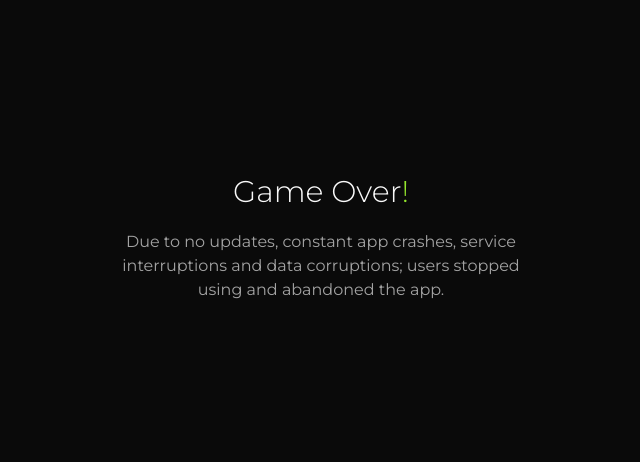
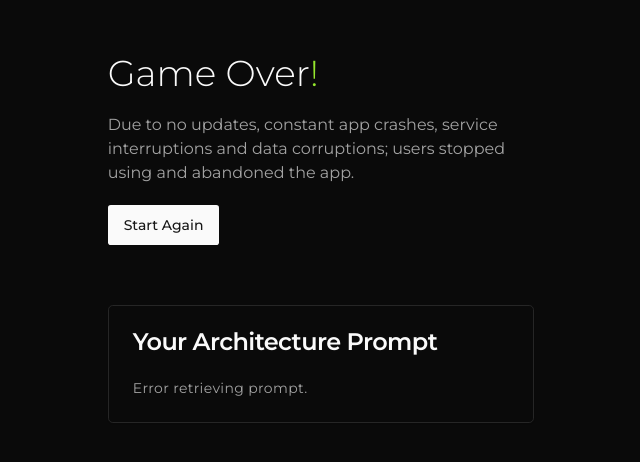
Before and after one commit to ParamBirje/noburncloud, a Next.js app in the folder apps/web/: page /game-over in a window 1280 px wide. Shown: the part 162-624 px from the top of the page, without its empty margins (319-959 px from the left). Built offline with nearby package versions, Linux system fonts and the light colour scheme.

Commit message:
Added architecture prompt text display on /game-over

```diff
--- /dev/null
+++ b/apps/web/src/app/game-over/_components/stats.tsx
@@ -0,0 +1,18 @@
+"use client";
+import { Card, CardContent, CardHeader, CardTitle } from "@/components/ui/card";
+import { architectureAtom } from "@/lib/atoms";
+import { useAtom } from "jotai";
+
+export default function GameStats() {
+  const [architecture] = useAtom(architectureAtom);
+  return (
+    <Card className="mt-10 w-full">
+      <CardHeader>
+        <CardTitle>Your Architecture Prompt</CardTitle>
+      </CardHeader>
+      <CardContent className="text-sm text-muted-foreground tracking-wide">
+        {architecture.prompt || "Error retrieving prompt."}
+      </CardContent>
+    </Card>
+  );
+}
--- a/apps/web/src/app/game-over/page.tsx
+++ b/apps/web/src/app/game-over/page.tsx
@@ -1,14 +1,24 @@
+import Link from "next/link";
+import GameStats from "./_components/stats";
+import { Button } from "@/components/ui/button";
+
 export default function Page() {
   return (
-    <main className="flex flex-col justify-center items-center gap-5 mx-auto h-screen w-full text-center">
-      <h1 className="text-3xl font-light">
+    <main className="flex flex-col justify-center items-start gap-5 mx-auto min-h-screen w-1/3">
+      <h1 className="text-4xl font-light">
         Game Over<span className="text-accent">!</span>
       </h1>
 
-      <p className="w-1/3 text-muted-foreground">
+      <p className="w-full text-muted-foreground">
         Due to no updates, constant app crashes, service interruptions and data
         corruptions; users stopped using and abandoned the app.
       </p>
+
+      <Link href="/onboard" className="w-fit">
+        <Button variant="default">Start Again</Button>
+      </Link>
+
+      <GameStats />
     </main>
   );
 }
```
